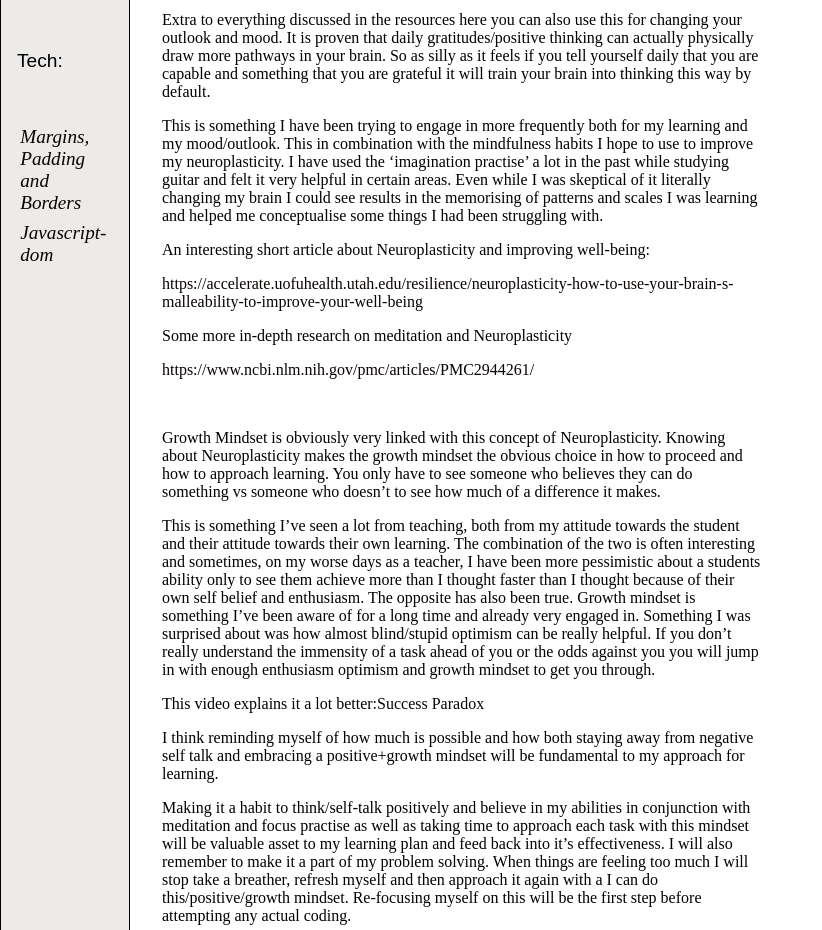
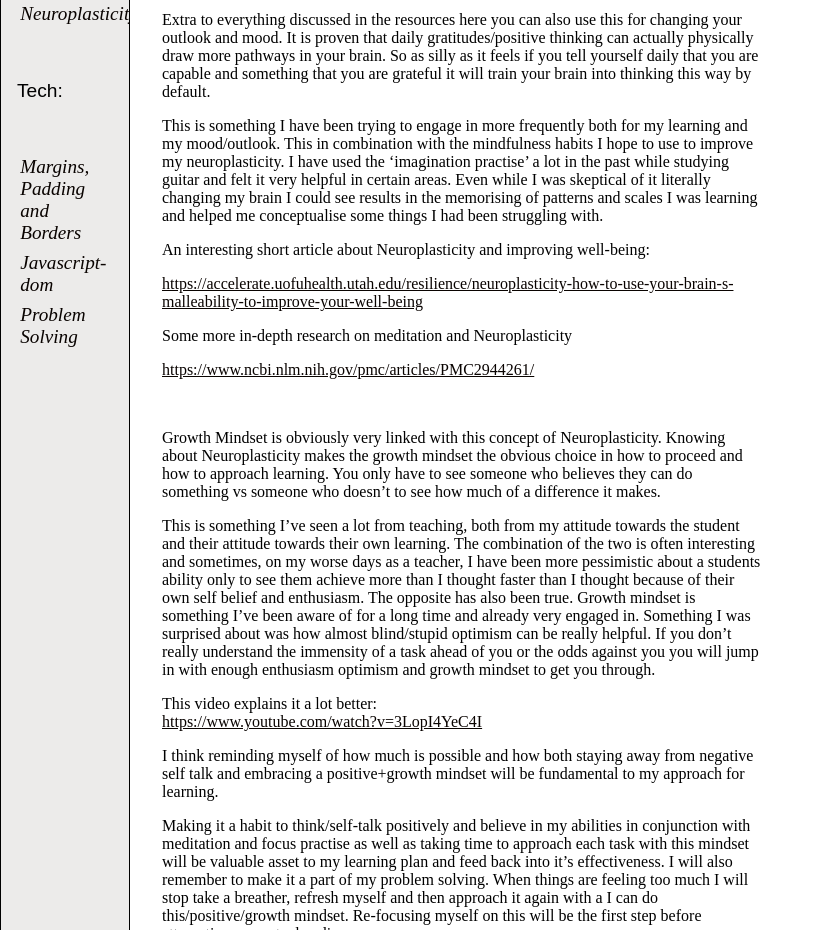
Before and after one commit to jeremy-hunter3692/jeremy-hunter3692.github.io, a plain HTML site: page blog/neuroplasticity.html in a window 1280 px wide. Shown: the part 467-1397 px from the top of the page, without its empty margins (0-822 px from the left). Drawn offline with Linux system fonts and the light colour scheme.

Commit message:
Adding Sprint 4 material

```diff
--- a/blog/neuroplasticity.html
+++ b/blog/neuroplasticity.html
@@ -38,6 +38,9 @@
               <li><a href="/blog/identity-values.html">Identity Values</a></li>
               <li><a href="/blog/learning-plan.html">Learning Plan</a></li>
               <li><a href="/blog/emotional-intelligence.html">Eq</a></li>
+
+              <li><a href="/blog/neuroplasticity.html">Neuroplasticity</a></li>
+
             </ul>
         </div>
         <div id="tech">
@@ -47,6 +50,8 @@
             <ul>
               <li><a href="/blog/MarginsBlogPost.html">Margins, Padding and Borders</a></li>
               <li><a href="/blog/javascript-dom.html">Javascript-dom</a></li>
+              <li><a href="/blog/problem-solving.html">Problem Solving</a></li>
+
             </ul>
         </div>
       </div>
@@ -74,13 +79,13 @@
               An interesting short article about Neuroplasticity and improving well-being:
             </p>
             <p>
-                 <a href="https://accelerate.uofuhealth.utah.edu/resilience/neuroplasticity-how-to-use-your-brain-s-malleability-to-improve-your-well-being"> https://accelerate.uofuhealth.utah.edu/resilience/neuroplasticity-how-to-use-your-brain-s-malleability-to-improve-your-well-being </a>
+                 <a href="https://accelerate.uofuhealth.utah.edu/resilience/neuroplasticity-how-to-use-your-brain-s-malleability-to-improve-your-well-being"> <u>https://accelerate.uofuhealth.utah.edu/resilience/neuroplasticity-how-to-use-your-brain-s-malleability-to-improve-your-well-being </u></a>
             </p>
             <p>
               Some more in-depth research on meditation and Neuroplasticity
             </p>
             <p>
-                  <a href="https://www.ncbi.nlm.nih.gov/pmc/articles/PMC2944261/">https://www.ncbi.nlm.nih.gov/pmc/articles/PMC2944261/</a>
+                  <a href="https://www.ncbi.nlm.nih.gov/pmc/articles/PMC2944261/"><u>https://www.ncbi.nlm.nih.gov/pmc/articles/PMC2944261/</u></a>
             </p>
             <br>
             <p>
@@ -93,7 +98,8 @@
               The opposite has also been true. Growth mindset is something I’ve been aware of for a long time and already very engaged in. Something I was surprised about was how almost blind/stupid optimism can be really helpful.
               If you don’t really understand the immensity of a task ahead of you or the odds against you you will jump in with enough enthusiasm optimism and growth mindset to get you through.
             </p>
-            <p>This video explains it a lot better:<a href="https://www.youtube.com/watch?v=3LopI4YeC4I">Success Paradox</a>
+            <p>This video explains it a lot better:
+              <br><a href="https://www.youtube.com/watch?v=3LopI4YeC4I"> <u>https://www.youtube.com/watch?v=3LopI4YeC4I</u></a>
             </p>
             <p>
               I think reminding myself of how much is possible and how both staying away from negative self talk and embracing a positive+growth mindset will be fundamental to my approach for learning.
```
Also changed, not shown: blog/blogpage.html (+2 -1 lines), blog/emotional-intelligence.html (+8 -0 lines), blog/identity-values.html (+5 -0 lines), blog/javascript-dom.html (+7 -2 lines), blog/learning-plan.html (+5 -0 lines), blog/problem-solving.html (+5 -0 lines), 1 other file.
